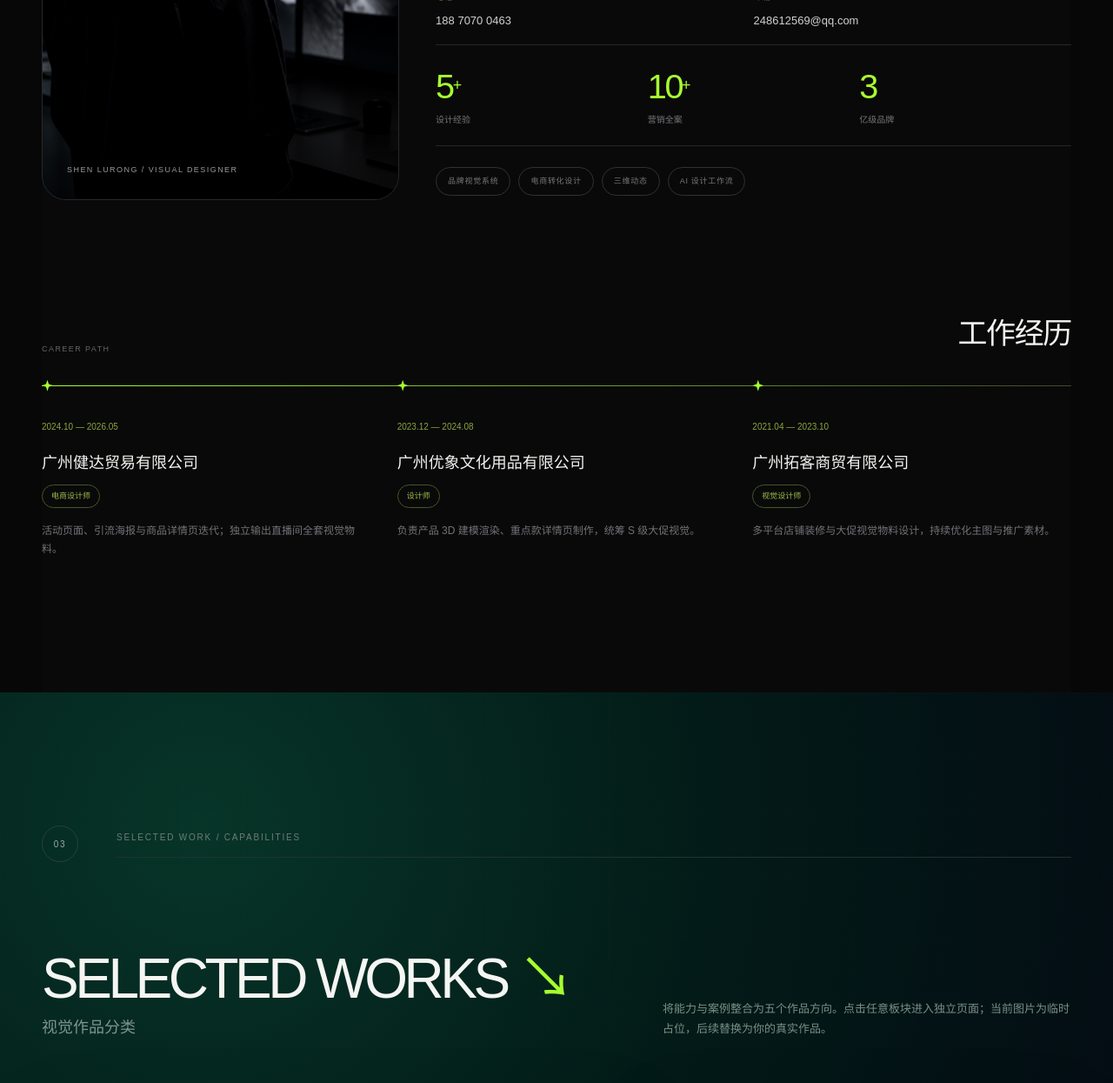
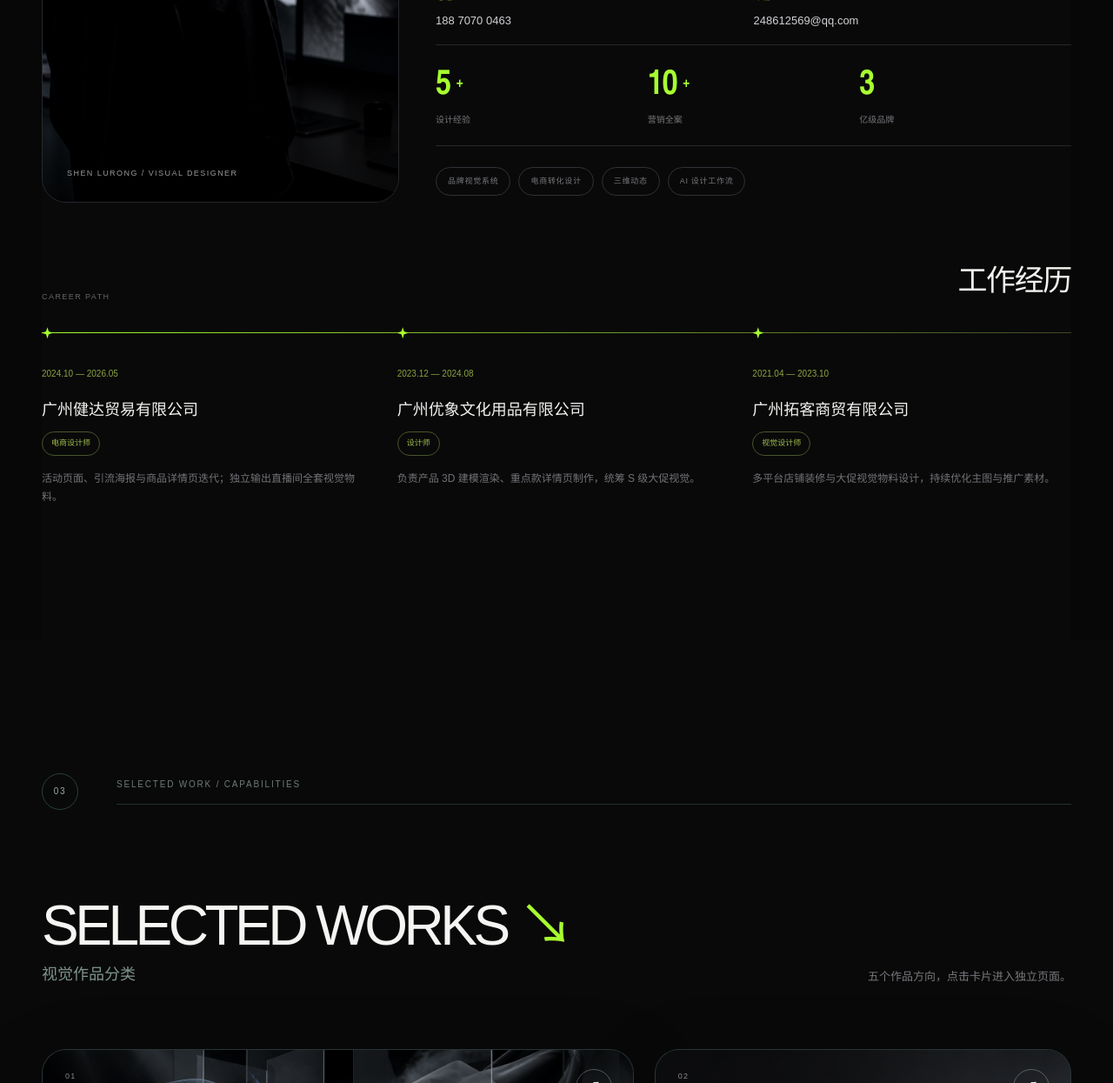
Before and after one commit to sdgsedte/shen-lurong-portfolio, a Next.js app: page / in a window 1280 px wide. Shown: the part 1484-2729 px from the top of the page at 87% size. Built offline with nearby package versions, Linux system fonts and the light colour scheme.

Commit message:
Refine portfolio section spacing and backgrounds

```diff
--- a/app/globals.css
+++ b/app/globals.css
@@ -132,7 +132,7 @@ a { color:inherit; text-decoration:none; }
 .careerPortrait::after { position:absolute; inset:0; content:""; background:linear-gradient(180deg,transparent 58%,rgb(0 0 0 / 76%)); }
 .careerPortrait img { display:block; width:100%; height:100%; object-fit:cover; filter:saturate(.58) contrast(1.06); }
 .careerPortrait>span { position:absolute; z-index:1; right:28px; bottom:26px; left:28px; color:rgb(255 255 255 / 60%); font-size:9px; letter-spacing:.16em; }
-.careerBio { display:flex; flex-direction:column; padding:18px 0 0; }
+.careerBio { min-height:610px; display:flex; flex-direction:column; justify-content:space-between; padding:18px 0 8px; }
 .careerEyebrow { margin:0 0 16px; color:var(--accent); font-size:9px; font-weight:700; letter-spacing:.16em; }
 .careerBio h2 { margin:0; font-size:clamp(58px,5.2vw,98px); font-weight:500; line-height:.86; letter-spacing:-.07em; }
 .careerIntro { max-width:960px; margin:30px 0 34px; color:#929398; font-size:14px; line-height:1.9; }
@@ -144,12 +144,12 @@ a { color:inherit; text-decoration:none; }
 .careerMeta a:hover { color:var(--accent); }
 .careerStats { display:grid; grid-template-columns:repeat(3,1fr); border-bottom:1px solid #26272c; }
 .careerStats>div { display:flex; flex-direction:column; padding:18px 0 22px; }
-.careerStats b { color:var(--accent); font-size:clamp(38px,3.1vw,58px); font-weight:500; letter-spacing:-.06em; }
-.careerStats sup { font-size:.45em; }
+.careerStats b { color:var(--accent); font-family:"DIN Alternate","DIN Condensed","Arial Narrow",Arial,sans-serif; font-size:clamp(38px,3.1vw,58px); font-weight:700; letter-spacing:-.035em; }
+.careerStats sup { margin-left:7px; font-size:.42em; letter-spacing:0; }
 .careerStats span { color:#75767b; font-size:10px; }
 .careerTags { display:flex; flex-wrap:wrap; gap:9px; margin-top:24px; }
 .careerTags span { padding:9px 13px; border:1px solid #303137; border-radius:999px; color:#77787d; font-size:9px; letter-spacing:.08em; }
-.careerPath { margin-top:clamp(100px,10vw,170px); }
+.careerPath { margin-top:clamp(56px,5vw,86px); }
 .careerPathHeading { display:flex; justify-content:space-between; align-items:end; margin-bottom:26px; }
 .careerPathHeading span { color:#63646a; font-size:9px; letter-spacing:.16em; }
 .careerPathHeading h3 { margin:0; font-size:34px; font-weight:500; letter-spacing:-.04em; }
@@ -192,8 +192,8 @@ a { color:inherit; text-decoration:none; }
 .strengthGrid p { max-width:360px; margin:20px 0 0; color:#7d7e82; font-size:13px; line-height:1.75; transition:color .35s; }
 .strengthGrid article:hover p,.strengthGrid article:hover span { color:rgb(0 0 0 / 58%); }
 .strengthGrid i { position:absolute; top:38px; right:32px; color:#333438; font-size:9px; font-style:normal; letter-spacing:.15em; writing-mode:vertical-rl; }
-.works { position:relative; background:radial-gradient(circle at 18% 10%,#073528 0%,#031b18 34%,#040711 76%); color:#f4f5f2; }
-.works::after { position:absolute; inset:0; content:""; pointer-events:none; opacity:.16; background-image:linear-gradient(rgb(255 255 255 / 4%) 1px,transparent 1px),linear-gradient(90deg,rgb(255 255 255 / 4%) 1px,transparent 1px); background-size:70px 70px; mask-image:linear-gradient(180deg,#000,transparent 74%); }
+.works { position:relative; background:#090909; color:#f4f5f2; }
+.works::after { position:absolute; inset:0; content:""; pointer-events:none; opacity:.08; background-image:linear-gradient(rgb(255 255 255 / 4%) 1px,transparent 1px),linear-gradient(90deg,rgb(255 255 255 / 4%) 1px,transparent 1px); background-size:70px 70px; mask-image:linear-gradient(180deg,#000,transparent 74%); }
 .works>.shell { position:relative; z-index:1; }
 .works .sectionKicker { color:#6e7d77; }
 .works .sectionKicker span { border-color:#294039; color:#9aaca5; }
@@ -202,7 +202,7 @@ a { color:inherit; text-decoration:none; }
 .worksHeading>div>span { display:block; margin-top:12px; color:#7e948d; font-size:18px; }
 .worksHeading h2 { color:#f5f6f3; font-size:clamp(52px,5vw,90px); }
 .worksHeading h2 i { color:var(--accent); font-style:normal; }
-.worksHeading>p { color:#779087; }
+.worksHeading>p { align-self:flex-end; max-width:520px; color:#77787d; }
 .workCategoryGrid { display:grid; grid-template-columns:repeat(12,1fr); grid-auto-rows:280px; gap:24px; }
 .workCategoryCard { position:relative; display:block; overflow:hidden; border:1px solid rgb(255 255 255 / 13%); border-radius:28px; background:#0a1717; box-shadow:0 28px 90px rgb(0 0 0 / 22%); }
 .workCategoryCard1 { grid-column:span 7; }
@@ -245,7 +245,7 @@ a { color:inherit; text-decoration:none; }
 .assetNotice p { margin:0 0 28px; font-size:10px; letter-spacing:.17em; }
 .assetNotice h2 { margin:0; font-size:clamp(60px,8vw,140px); font-weight:600; line-height:.83; letter-spacing:-.08em; }
 .assetNotice a { width:fit-content; margin-top:70px; padding-bottom:8px; border-bottom:1px solid rgb(0 0 0 / 34%); font-size:12px; }
-.contactScreen { min-height:100svh; display:flex; align-items:stretch; overflow:hidden; background:radial-gradient(circle at 78% 22%,rgb(114 159 25 / 18%),transparent 30%),radial-gradient(circle at 12% 78%,rgb(0 93 84 / 17%),transparent 32%),#050706; color:#f2f3ef; }
+.contactScreen { min-height:100svh; display:flex; align-items:stretch; overflow:hidden; background:#090909; color:#f2f3ef; }
 .contactInner { display:flex; flex-direction:column; justify-content:space-between; padding-block:clamp(70px,8vh,120px) 40px; }
 .contactLayout { display:grid; grid-template-columns:1.42fr .58fr; gap:8vw; align-items:center; margin-block:auto; }
 .contactStatement>p { margin:0 0 22px; color:#6d726e; font-size:13px; letter-spacing:.08em; }
--- a/app/page.tsx
+++ b/app/page.tsx
@@ -86,7 +86,7 @@ export default function Home() {
       <section className="works section" id="works">
         <div className="shell">
           <div className="sectionKicker"><span>03</span><p>SELECTED WORK / CAPABILITIES</p></div>
-          <div className="worksHeading"><div><h2>SELECTED WORKS <i>↘</i></h2><span>视觉作品分类</span></div><p>将能力与案例整合为五个作品方向。点击任意板块进入独立页面；当前图片为临时占位，后续替换为你的真实作品。</p></div>
+          <div className="worksHeading"><div><h2>SELECTED WORKS <i>↘</i></h2><span>视觉作品分类</span></div><p>五个作品方向，点击卡片进入独立页面。</p></div>
           <div className="workCategoryGrid">
             {workCategories.map((item, index) => (
               <a className={`workCategoryCard workCategoryCard${index + 1}`} href={`/work/${item.slug}`} key={item.slug}>
```
